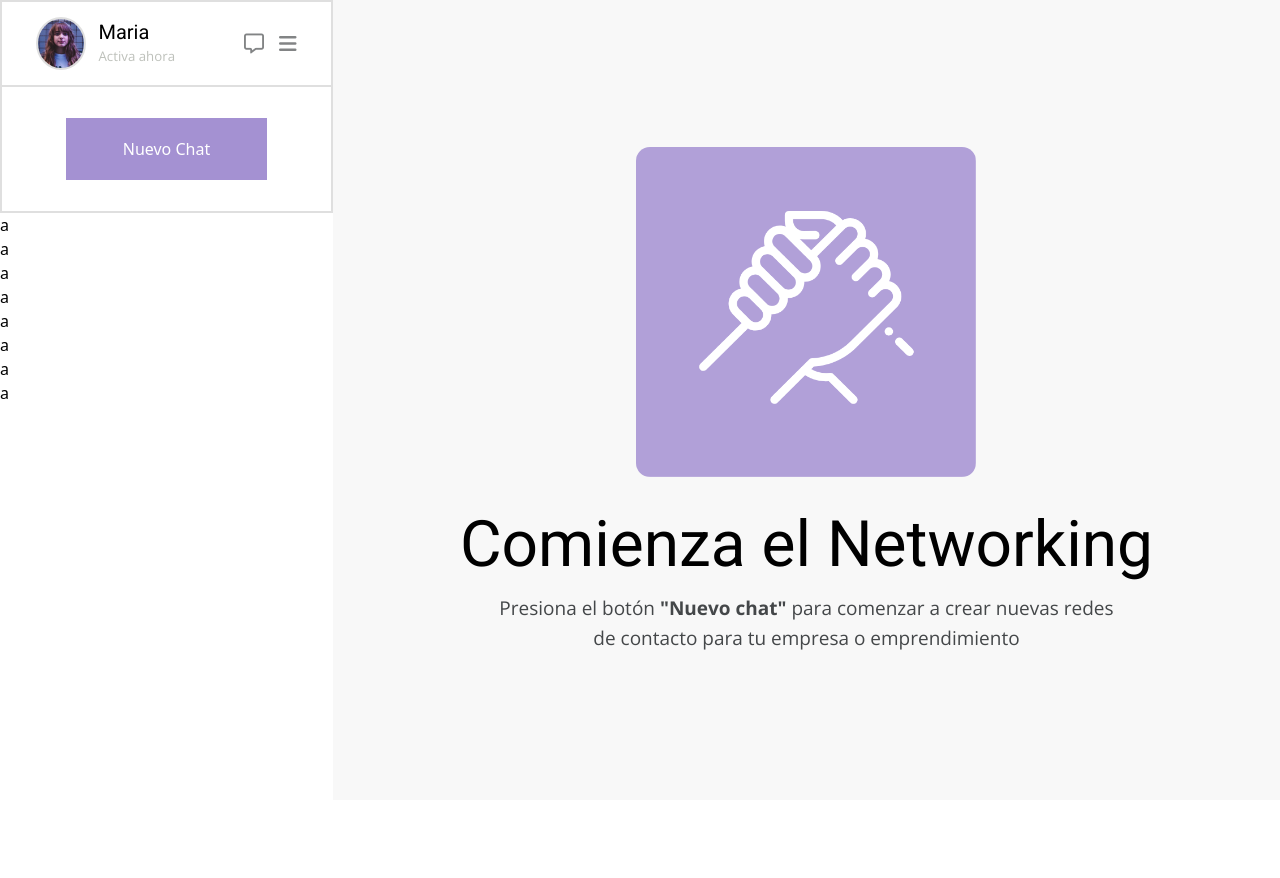
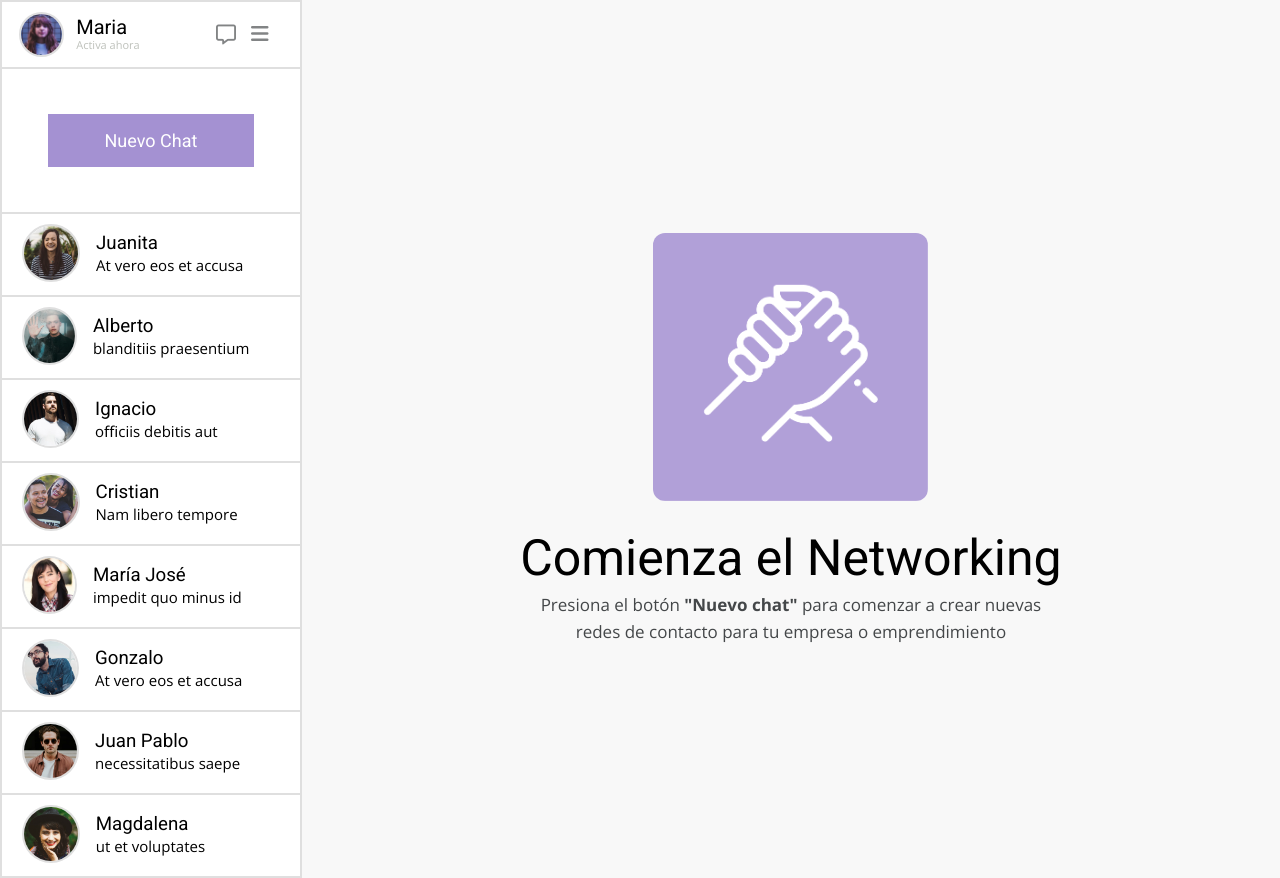
Before and after one commit to isra-osvaldo/messaging-system, a plain HTML site: page index.html in a window 1280 px wide. Before the commit the page ends 800 px from the top, so only its background shows below. Drawn offline with nearby package versions, Linux system fonts and the light colour scheme.

Commit message:
Contact list completed

```diff
--- a/assets/css/style.css
+++ b/assets/css/style.css
@@ -12,9 +12,13 @@ html {
 }
 
 body {
-    font-family: system-ui, sans-serif;
+    font-family: "Roboto", sans-serif;
     font-size: 1.6rem;
     line-height: 1.5;
+}
+
+h3, h5 {
+    font-weight: normal;
 }
 
 .container {
@@ -24,41 +28,44 @@ body {
 /* Sección lateral */
 .sidebar {
     min-height: 100vh;
-    width: 45rem;
+    width: 39.5rem;
 }
 
 /* Sección de usuario info Maria */
 .user-info {
     display: flex;
     justify-content:space-around;
+    min-height: 6.8rem;
     border: 2px solid #dfdfdf;
-    padding: 1.5rem 0;
+    padding: 1rem 0;
 }
 
 .img-info-status {
     display: flex;
+    position: relative;
+    right: 1.4rem;
 }
 
 .img-perfil-maria {
     border-radius: 50%;
     border: 2px solid #dfdfdf;
-    width: 50px;
-    margin-right: 12px;
-}
-
-.name-status h3, h5 {
-    font-weight: normal;
+    width: 4.5rem;
+    height: 4.5rem;
+    object-fit: cover;
+    margin-right: 1.2rem;
 }
 
 .name-status h3 {
     font-family: "Roboto";
     font-weight: 400;
     font-size: 2rem;
+    margin-bottom: -0.5rem;
 }
 
 .name-status h5 {
     color: #BEC1BB;
     font-family: "Open Sans";
+    font-size: 1.1rem;
 }
 
 .icons {
@@ -70,9 +77,12 @@ body {
     cursor: pointer;
 }
 
+/* Sección botón Nuevo Chat */
 .new-chat-btn {
-    text-align: center;
-    padding: 50px;
+    display: flex;
+    justify-content: center;
+    align-items: center;
+    height: 14.5rem;
     border: 2px solid #dfdfdf;
     border-top: none;
 }
@@ -81,11 +91,47 @@ body {
     text-decoration: none;
     background-color: #A491D2;
     color: #fff;
-    padding: 20px 57px;
+    padding: 1.3rem 5.7rem;
     cursor: pointer;
+    font-size: 1.8rem;
 }
 
+/* Chats list */
+.chat-list li {
+    min-height: 8.3rem;
+    border: 2px solid #dfdfdf;
+    border-top: none;
+    padding: 1rem 0;
+}
 
+.info-chat-list {
+    width: 100%;
+    display: flex;
+    justify-content: center;
+    align-items: center;
+
+}
+
+.info-chat-list img {
+    border-radius: 50%;
+    border: 2px solid #dfdfdf;
+    width: 5.8rem;
+    height: 5.8rem;
+    object-fit: cover;
+    margin-right: 6rem;
+    margin-left: 2rem;
+}
+
+.name-msg {
+    width: 100%;
+    margin-left: -4.4rem;
+}
+
+.name-msg h5 {
+    font-size: 1.5rem;
+    font-family: "Open Sans";
+    margin-top: -0.3rem;
+}
 
 /* Sección principal */
 .main-content {
@@ -105,13 +151,12 @@ body {
 }
 
 .logo-texts img {
-    width: 34rem;
-    height: 33rem;
-    border-radius: 1.4rem;
+    width: 27.5rem;
+    height: 26.8rem;
+    border-radius: 1.2rem;
 }
 
 .text {
-
     display: flex;
     flex-direction: column;
     align-items: center;
@@ -122,14 +167,15 @@ body {
 .text h2 {
     font-family: "Roboto";
     font-weight: 400;
-    font-size: 6.4rem;
+    font-size: 5rem;
     margin-top: 2rem;
+    margin-bottom: -0.5rem;
 }
 
 .text p {
     font-family: "Open Sans";
-    max-width: 64rem;
-    font-size: 1.9rem ;
+    max-width: 51.9rem;
+    font-size: 1.7rem ;
     color: #444749;
     line-height: 1.6;
 }
--- a/index.html
+++ b/index.html
@@ -8,6 +8,7 @@
     <link href="https://fonts.googleapis.com/css2?family=Open+Sans:ital,wght@0,300..800;1,300..800&family=Roboto:ital,wght@0,100..900;1,100..900&display=swap" rel="stylesheet">
     <script src="https://kit.fontawesome.com/eec421d4e8.js" crossorigin="anonymous"></script>
     <link rel="stylesheet" href="./assets/css/style.css">
+    <link rel="shortcut icon" href="/assets/img/hand-logo.png" type="image/x-icon">
     <title>Sistema de Mensajería</title>
 </head>
 <body>
@@ -23,21 +24,85 @@
                 </div>
                 <div class="icons">
                     <i class="fa-regular fa-message fa-lg"></i>
-                    <i class="fa-solid fa-bars fa-lg"></i>
+                    <i style="margin-bottom: 0.3rem;" class="fa-solid fa-bars fa-lg"></i>
                 </div>
             </div>
             <div class="new-chat-btn">
                 <a href="#">Nuevo Chat</a>
             </div>
             <ul class="chat-list">
-                <li>a</li>
-                <li>a</li>
-                <li>a</li>
-                <li>a</li>
-                <li>a</li>
-                <li>a</li>
-                <li>a</li>
-                <li>a</li>
+                <li class="list-chat">
+                    <div class="info-chat-list">
+                        <img class="img-perfil-list" src="assets/img/foto-perfil-1.jpg" alt="Perfil de Juanita">
+                        <div class="name-msg">
+                            <h3>Juanita</h3>
+                            <h5>At vero eos et accusa</h5>
+                        </div>
+                    </div>
+                </li>
+                <li class="list-chat">
+                    <div class="info-chat-list">
+                        <img class="img-perfil-list" src="assets/img/foto-perfil-2.jpg" alt="Perfil de Alberto">
+                        <div class="name-msg">
+                            <h3>Alberto</h3>
+                            <h5>blanditiis praesentium</h5>
+                        </div>
+                    </div>
+                </li>
+                <li>
+                    <div class="info-chat-list">
+                        <img class="img-perfil-list" src="assets/img/foto-perfil-3.jpg" alt="Perfil de Ignacio">
+                        <div class="name-msg">
+                            <h3>Ignacio</h3>
+                            <h5>oﬃciis debitis aut</h5>
+                        </div>
+                    </div>
+                </li>
+                <li>
+                    <div class="info-chat-list">
+                        <img class="img-perfil-list" src="assets/img/foto-perfil-4.jpg" alt="Perfil de Cristian">
+                        <div class="name-msg">
+                            <h3>Cristian</h3>
+                            <h5>Nam libero tempore</h5>
+                        </div>
+                    </div>
+                </li>
+                <li>
+                    <div class="info-chat-list">
+                        <img class="img-perfil-list" src="assets/img/foto-perfil-5.jpg" alt="Perfil de María José">
+                        <div class="name-msg">
+                            <h3>María José</h3>
+                            <h5>impedit quo minus id</h5>
+                        </div>
+                    </div>
+                </li>
+                <li>
+                    <div class="info-chat-list">
+                        <img class="img-perfil-list" src="assets/img/foto-perfil-6.jpg" alt="Perfil de Gonzalo">
+                        <div class="name-msg">
+                            <h3>Gonzalo</h3>
+                            <h5>At vero eos et accusa</h5>
+                        </div>
+                    </div>
+                </li>
+                <li>
+                    <div class="info-chat-list">
+                        <img class="img-perfil-list" src="assets/img/foto-perfil-7.jpg" alt="Perfil de Juan Pablo">
+                        <div class="name-msg">
+                            <h3>Juan Pablo</h3>
+                            <h5>necessitatibus saepe</h5>
+                        </div>
+                    </div>
+                </li>
+                <li>
+                    <div class="info-chat-list">
+                        <img class="img-perfil-list" src="assets/img/foto-perfil-8.jpg" alt="Perfil de Magdalena">
+                        <div class="name-msg">
+                            <h3>Magdalena</h3>
+                            <h5>ut et voluptates</h5>
+                        </div>
+                    </div>
+                </li>
             </ul>
         </aside>
 
```
